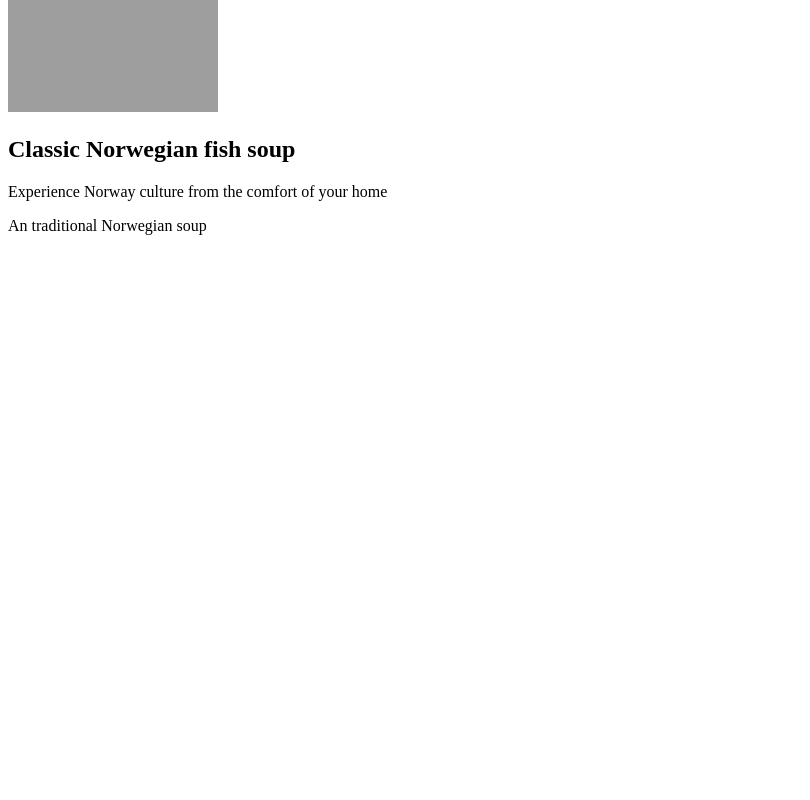
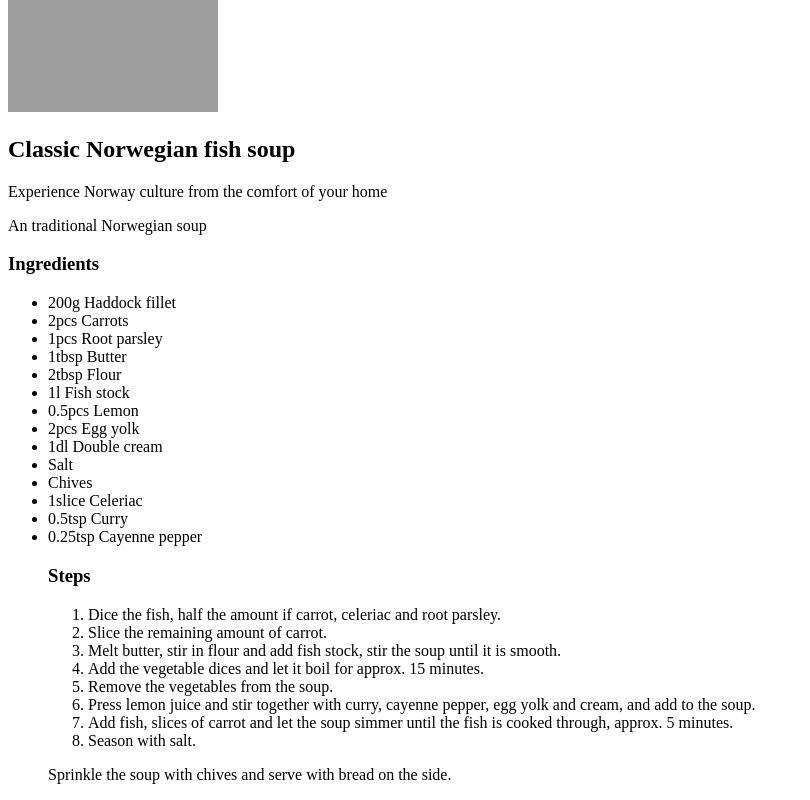
Before and after one commit to markusknuts/odin-recipes, a plain HTML site: page odin-recipes/fishsoup.html in a window 1280 px wide. Shown: the part 368-1168 px from the top of the page, without its empty margins (0-810 px from the left). Before the commit the page ends 800 px from the top, so only its background shows below. Drawn offline with Linux system fonts and the light colour scheme; grey boxes are pictures that could not be loaded.

Commit message:
Added Ingredients and Steps Headers and lists

```diff
--- a/odin-recipes/fishsoup.html
+++ b/odin-recipes/fishsoup.html
@@ -10,5 +10,34 @@
         <h2>Classic Norwegian fish soup</h2>
         <p>Experience Norway culture from the comfort of your home</p>
         <p>An traditional Norwegian soup</p>
+        <h3>Ingredients</h3>
+        <ul>
+            <li>200g Haddock fillet</li>
+            <li>2pcs Carrots</li>
+            <li>1pcs Root parsley</li>
+            <li>1tbsp Butter</li>
+            <li>2tbsp Flour</li>
+            <li>1l Fish stock</li>
+            <li>0.5pcs Lemon</li>
+            <li>2pcs Egg yolk</li>
+            <li>1dl Double cream</li>
+            <li>Salt</li>
+            <li>Chives</li>
+            <li>1slice Celeriac</li>
+            <li>0.5tsp Curry</li>
+            <li>0.25tsp Cayenne pepper</li>
+            <h3>Steps</h3>
+            <ol>
+                <li>Dice the fish, half the amount if carrot, celeriac and root parsley.</li>
+                <li>Slice the remaining amount of carrot.</li>
+                <li>Melt butter, stir in flour and add fish stock, stir the soup until it is smooth.</li>
+                <li>Add the vegetable dices and let it boil for approx. 15 minutes.</li>
+                <li>Remove the vegetables from the soup.</li>
+                <li>Press lemon juice and stir together with curry, cayenne pepper, egg yolk and cream, and add to the soup.</li>
+                <li>Add fish, slices of carrot and let the soup simmer until the fish is cooked through, approx. 5 minutes. </li>
+                <li>Season with salt.</li>
+            </ol>
+            <p>Sprinkle the soup with chives and serve with bread on the side. </p>
+        </ul>
     </body>
 </html>
```
